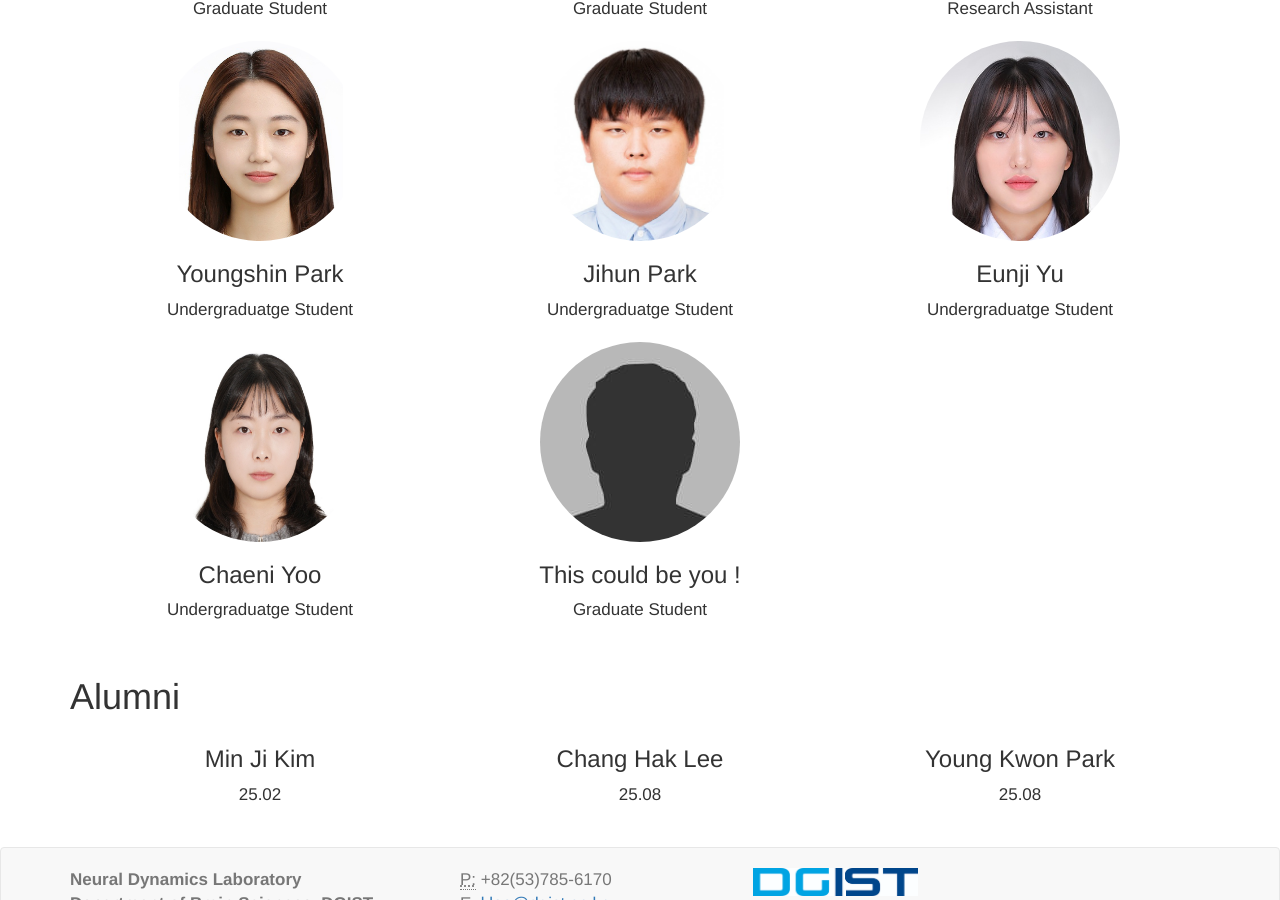
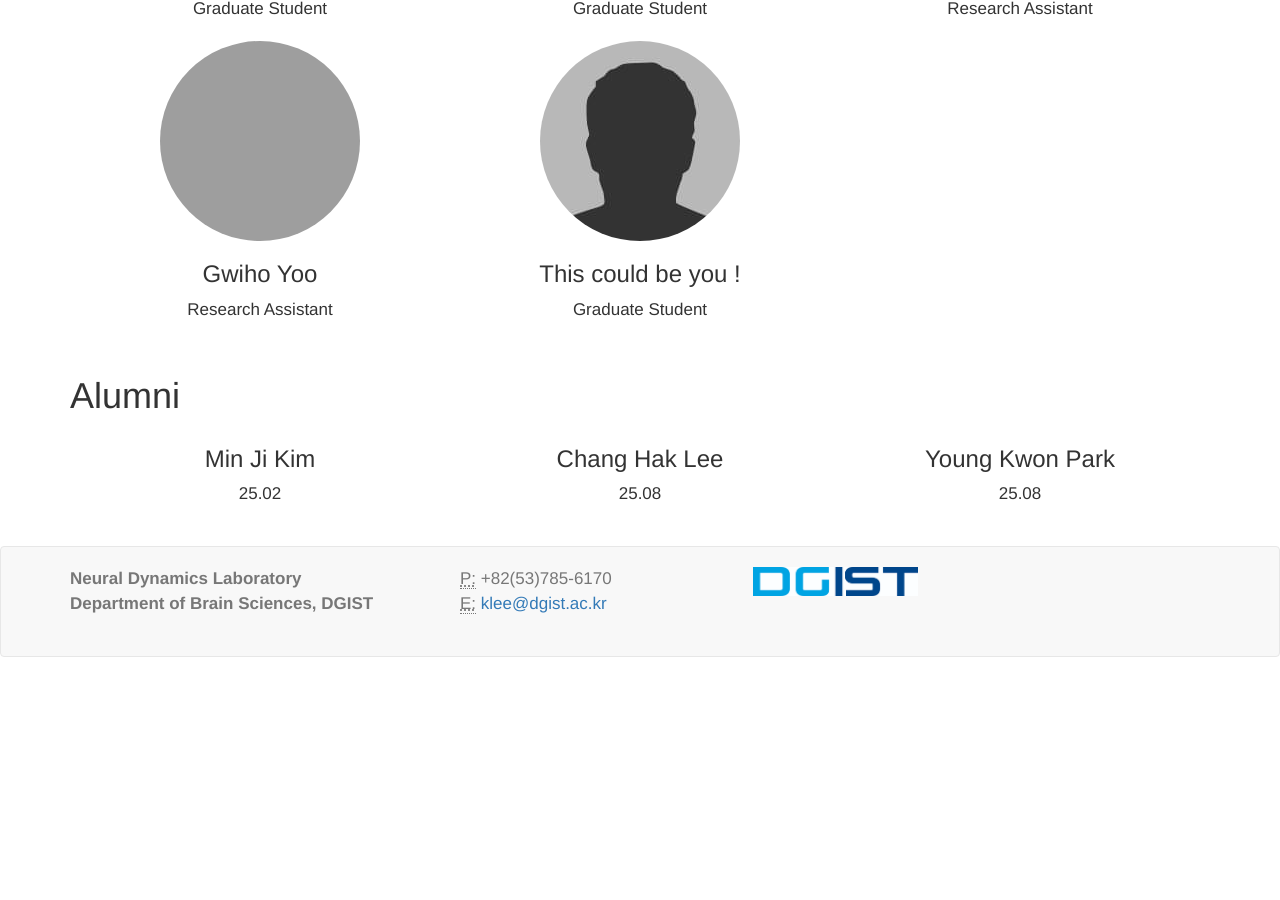
Before and after one commit to kleelab/kleelab.github.io, a Jekyll site: the page built from people.html, in a window 1280 px wide and 900 px high, scrolled down 715 px. Built offline with Jekyll 4.4.1, drawn with Linux system fonts in a browser that asks for light colours; nearby versions of some CDN libraries; a style sheet for code colours, icons or effects is not loaded; after the commit the page ends 1372 px from its top, so only the background shows below that; grey boxes are pictures that could not be loaded.

Commit message:
Update people.yml

```diff
--- a/_data/people.yml
+++ b/_data/people.yml
@@ -24,21 +24,9 @@
   role: Research Assistant
   photo: "/images/Sehui Lee.jpg"
 
-- name: Youngshin Park
-  role: Undergraduatge Student
-  photo: "/images/Youngshin Park.jpg"
-
-- name: Jihun Park
-  role: Undergraduatge Student
-  photo: "/images/Jihun Park.jpg"
-
-- name: Eunji Yu
-  role: Undergraduatge Student
-  photo: "/images/Eunji Yu.jpg"
-
-- name: Chaeni Yoo
-  role: Undergraduatge Student
-  photo: "/images/Chaeni Yoo.jpg"
+- name: Gwiho Yoo
+  role: Research Assistant
+  photo: "/images/Gwiho Yoo.jpg"
 
 - name: "This could be you !"
   role: Graduate Student
```
